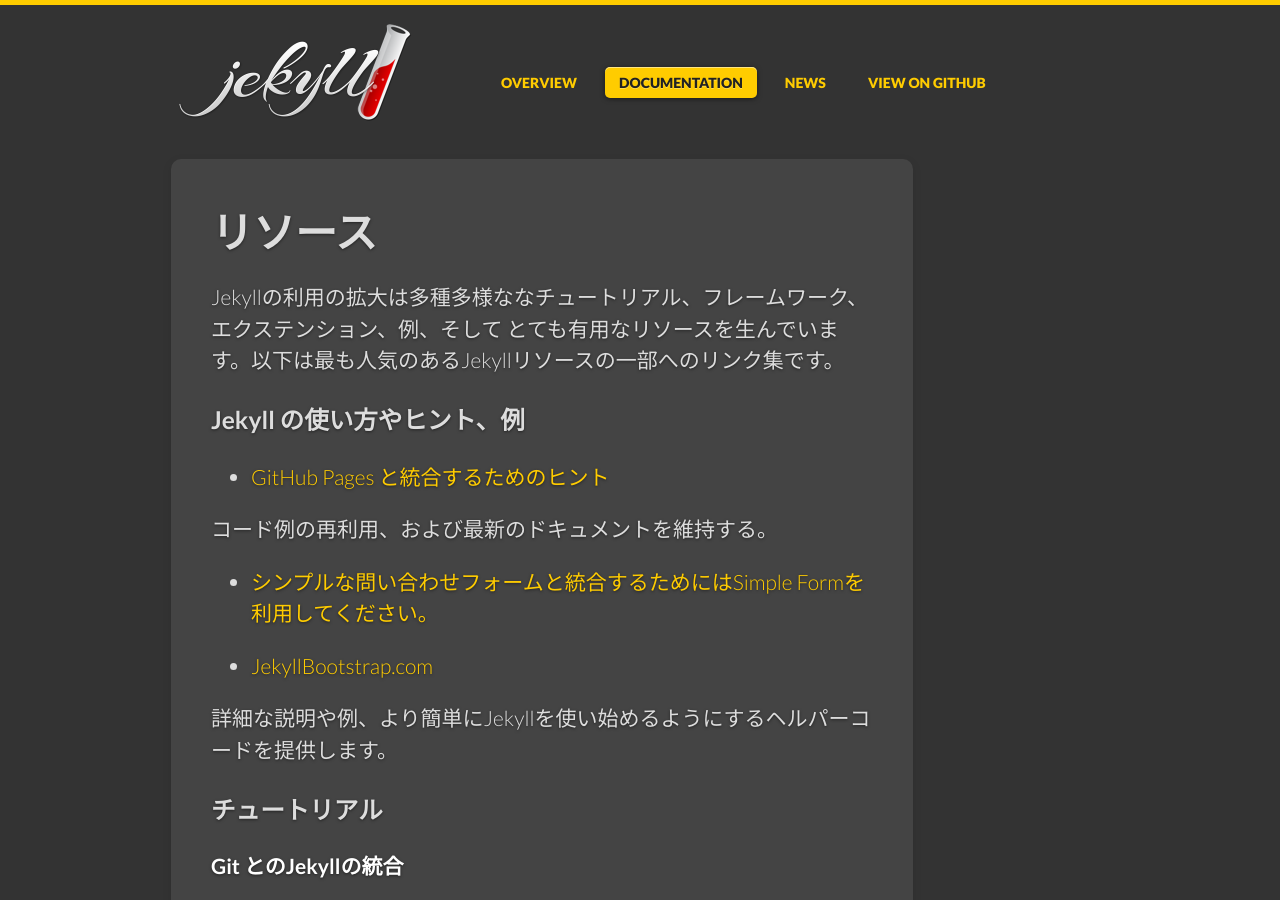
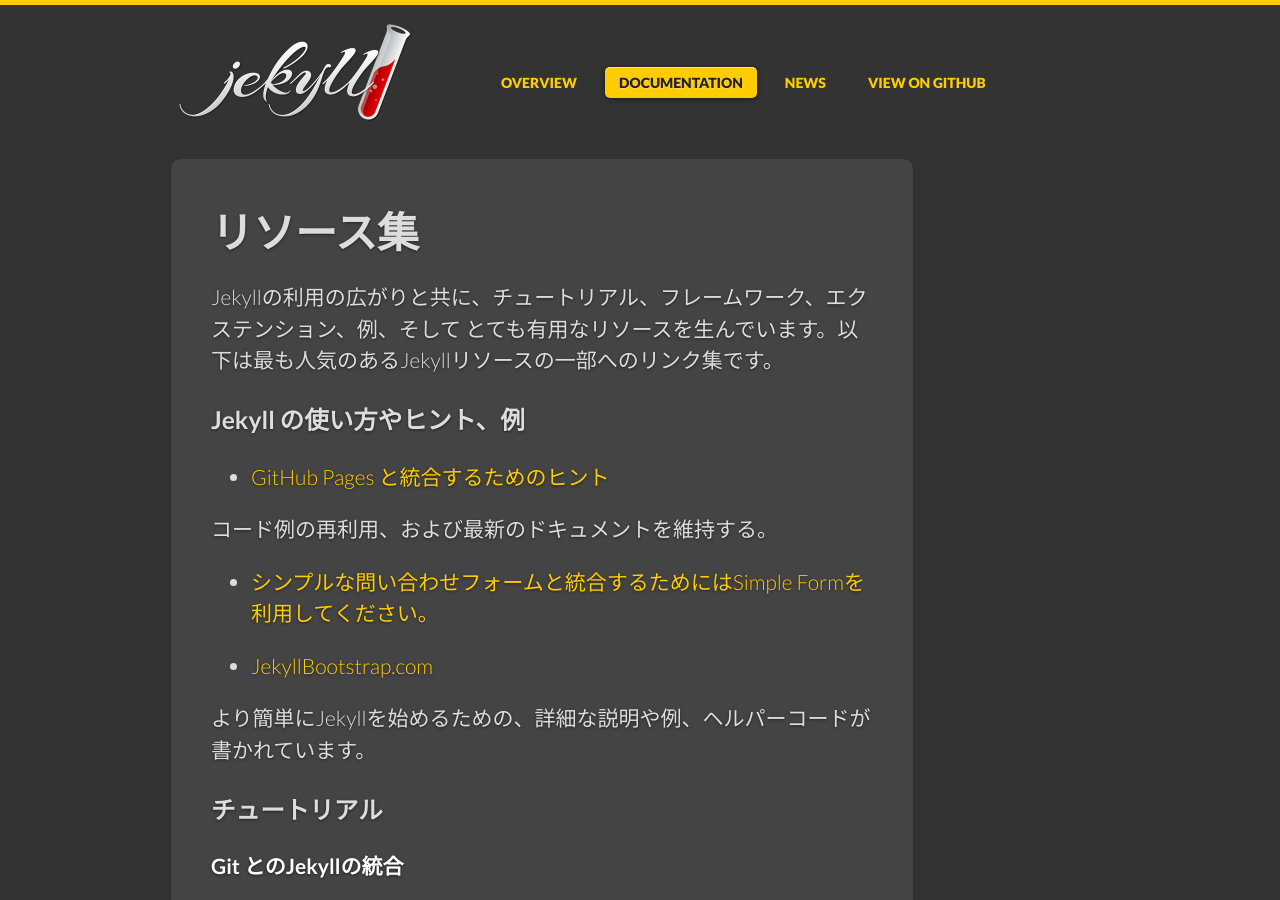
Before and after one commit to jekyllrb-ja/jekyllrb-ja.github.io, a Jekyll site: the page built from docs/resources.md, in a window 1280 px wide and 900 px high. Built offline with Jekyll 4.4.1, drawn with Linux system fonts in a browser that asks for light colours; some web fonts are replaced; some of the changed text lies outside the part shown.

Commit message:
#95 の指摘事項の修正

```diff
--- a/docs/resources.md
+++ b/docs/resources.md
@@ -1,6 +1,6 @@
 ---
 layout: docs
-title: リソース
+title: リソース集
 prev_section: sites
 next_section: upgrading
 permalink: /docs/resources/
@@ -16,7 +16,7 @@
 ---
 -->
 
-Jekyllの利用の拡大は多種多様ななチュートリアル、フレームワーク、エクステンション、例、そして
+Jekyllの利用の広がりと共に、チュートリアル、フレームワーク、エクステンション、例、そして
 とても有用なリソースを生んでいます。以下は最も人気のあるJekyllリソースの一部へのリンク集です。
 
 <!--original
@@ -54,7 +54,7 @@
 - [JekyllBootstrap.com](http://jekyllbootstrap.com)
 -->
 
-  詳細な説明や例、より簡単にJekyllを使い始めるようにするヘルパーコードを提供します。
+  より簡単にJekyllを始めるための、詳細な説明や例、ヘルパーコードが書かれています。
 
 <!--original
   Provides detailed explanations, examples, and helper-code to make
@@ -120,7 +120,7 @@
 - [Jekyll Extensions -= Pain](http://rfelix.com/2010/01/19/jekyll-extensions-minus-equal-pain/)
 -->
 
-  ForkやJekyll gemのコードベースを修正することなしに[Jekyllを拡張](http://github.com/rfelix/jekyll_ext)したり、再利用でき共有できるいくつかの[便利なJekyllの拡張](http://wiki.github.com/rfelix/jekyll_ext/extensions)の方法
+  ForkやJekyll gemのコードベースを修正することなしに[Jekyllを拡張](http://github.com/rfelix/jekyll_ext)したり、再利用・共有可能ないくつかの[便利なJekyllの拡張](http://wiki.github.com/rfelix/jekyll_ext/extensions)の方法
 
 <!--original
   A way to [extend Jekyll](http://github.com/rfelix/jekyll_ext) without forking and modifying the Jekyll gem codebase and some [portable Jekyll extensions](http://wiki.github.com/rfelix/jekyll_ext/extensions) that can be reused and shared.
```
